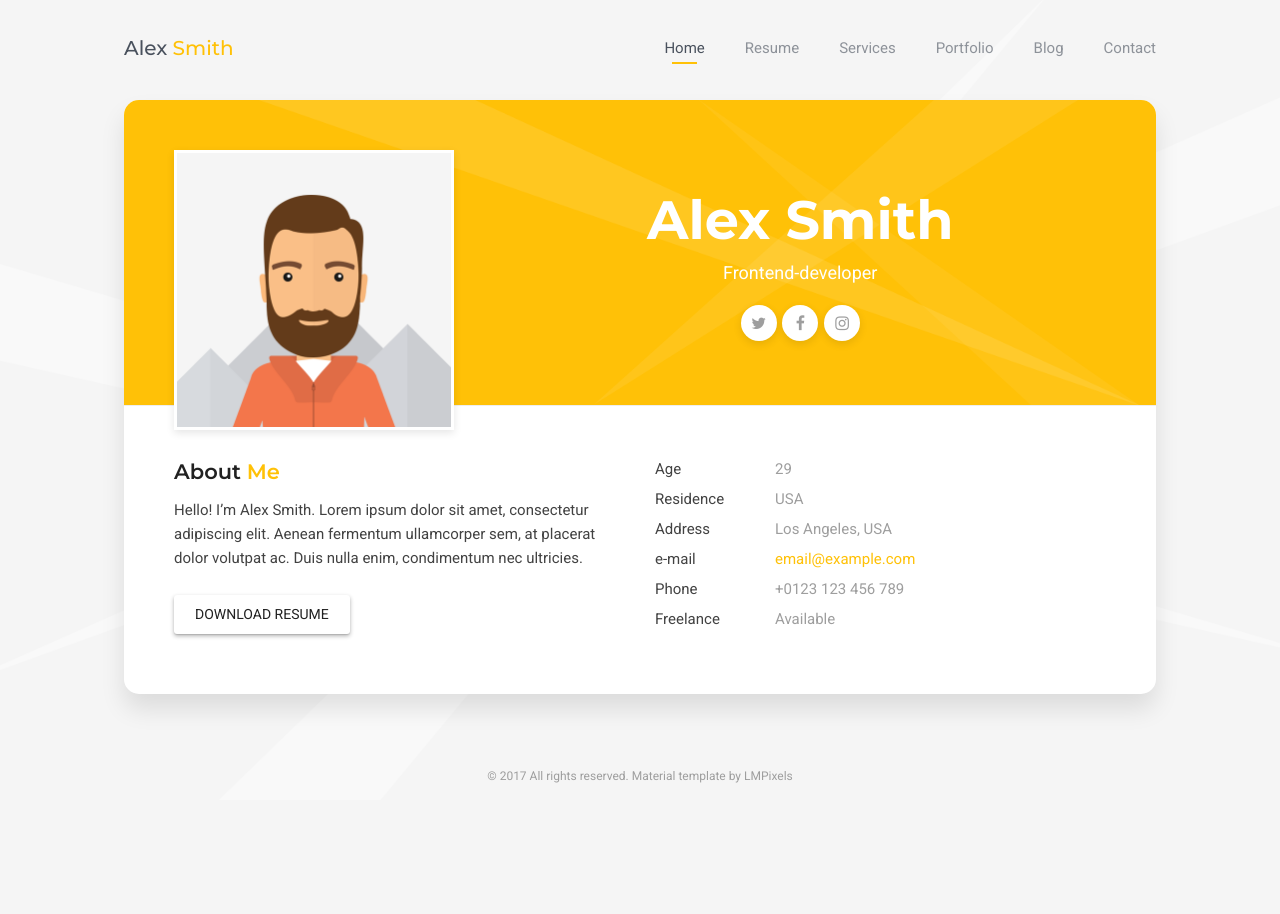
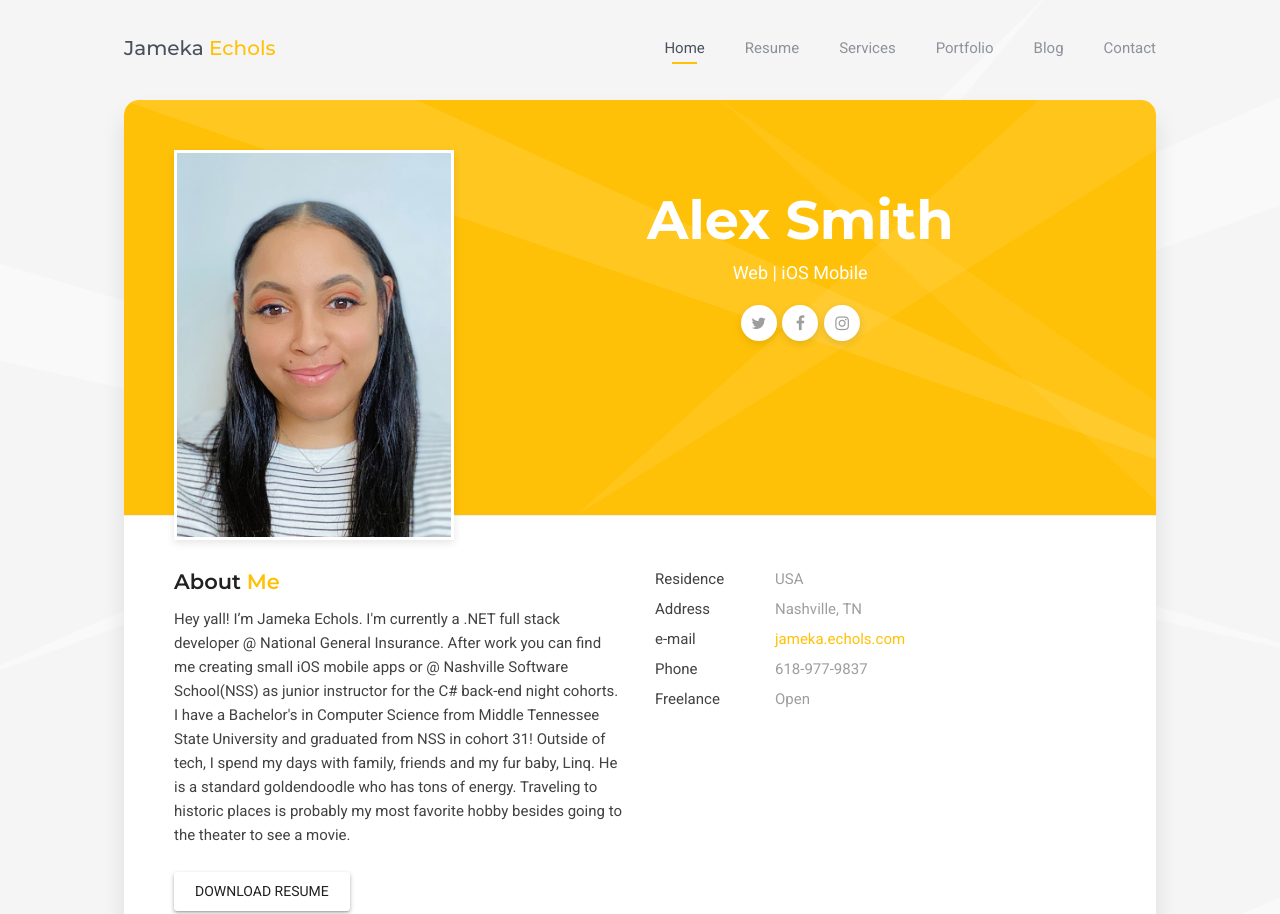
Before and after one commit to jameka23/2021-personal, a plain HTML site: page index.html in a window 1280 px wide. Shown: the top 914 px of the page. Before the commit the page ends 800 px from the top, so only its background shows below. Drawn offline with Linux system fonts and the light colour scheme; some packages are replaced by stand-ins of ours.

Commit message:
added my photo

```diff
--- a/index.html
+++ b/index.html
@@ -3,9 +3,9 @@
   <head>
     <meta charset="UTF-8" />
     <meta http-equiv="X-UA-Compatible" content="IE=edge">
-    <title>PRO Card - Material Resume / CV / vCard Template</title>
+    <title>Jameka Echols</title>
     <meta name="viewport" content="width=device-width, initial-scale=1, maximum-scale=1" />
-    <meta name="description" content="PRO Card - Material Resume / CV / vCard Template" />
+    <meta name="description" content="Jameka Echols" />
     <meta name="keywords" content="vcard, resposnive, retina, resume, jquery, css3, bootstrap, Material CV, portfolio" />
     <meta name="author" content="lmtheme" />
     <link rel="shortcut icon" href="favicon.ico">
@@ -39,7 +39,7 @@
       <header id="site_header" class="header mobile-menu-hide">
         <div class="header-content">
           <div class="site-title-block mobile-hidden">
-            <div class="site-title">Alex <span>Smith</span></div>
+            <div class="site-title">Jameka <span>Echols</span></div>
           </div>
 
           <!-- Navigation -->
@@ -75,7 +75,7 @@
       <!-- Mobile Header -->
       <div class="mobile-header mobile-visible">
         <div class="mobile-logo-container">
-          <div class="mobile-site-title">Alex Smith</div>
+          <div class="mobile-site-title">Jameka Echols</div>
         </div>
 
         <a class="menu-toggle mobile-visible">
@@ -98,7 +98,7 @@
                   <div class="row">
                     <div class="col-sm-4 col-md-4 col-lg-4">
                       <div class="photo">
-                        <img src="images/photo.png" alt="">
+                        <img src="images/me.jpg" alt="my image">
                       </div>
                     </div>
 
@@ -107,10 +107,10 @@
                         <h1>Alex Smith</h1>
                         <div class="owl-carousel text-rotation">
                           <div class="item">
-                            <div class="sp-subtitle">Web Designer</div>
+                            <div class="sp-subtitle">Software Engineer</div>
                           </div>
                           <div class="item">
-                            <div class="sp-subtitle">Frontend-developer</div>
+                            <div class="sp-subtitle">Web | iOS Mobile</div>
                           </div>
                         </div>
                       </div>
@@ -132,7 +132,7 @@
                         <div class="block-title">
                           <h3>About <span>Me</span></h3>
                         </div>
-                        <p>Hello! I’m Alex Smith. Lorem ipsum dolor sit amet, consectetur adipiscing elit. Aenean fermentum ullamcorper sem, at placerat dolor volutpat ac. Duis nulla enim, condimentum nec ultricies.</p>
+                        <p>Hey yall! I’m Jameka Echols. I'm currently a .NET full stack developer @ National General Insurance. After work you can find me creating small iOS mobile apps or @ Nashville Software School(NSS) as junior instructor for the C# back-end night cohorts. I have a Bachelor's in Computer Science from Middle Tennessee State University and graduated from NSS in cohort 31! Outside of tech, I spend my days with family, friends and my fur baby, Linq. He is a standard goldendoodle who has tons of energy. Traveling to historic places is probably my most favorite hobby besides going to the theater to see a movie.</p>
                       </div>
                       <div class="download-resume">
                         <a href="" class="btn btn-secondary">Download Resume</a>
@@ -141,12 +141,11 @@
 
                     <div class="col-sm-6 col-md-6 col-lg-6">
                       <ul class="info-list">
-                        <li><span class="title">Age</span><span class="value">29</span></li>
                         <li><span class="title">Residence</span><span class="value">USA</span></li>
-                        <li><span class="title">Address</span><span class="value">Los Angeles, USA</span></li>
-                        <li><span class="title">e-mail</span><span class="value"><a href="mailto:email@example.com">email@example.com</a></span></li>
-                        <li><span class="title">Phone</span><span class="value">+0123 123 456 789</span></li>
-                        <li><span class="title">Freelance</span><span class="value available">Available</span></li>
+                        <li><span class="title">Address</span><span class="value">Nashville, TN</span></li>
+                        <li><span class="title">e-mail</span><span class="value"><a href="mailto:jameka.echols@gmail.com">jameka.echols.com</a></span></li>
+                        <li><span class="title">Phone</span><span class="value">618-977-9837</span></li>
+                        <li><span class="title">Freelance</span><span class="value available">Open</span></li>
                       </ul>
                     </div>
 
```
Also changed, not shown: images/me.jpg (renamed from images/head_shot (1).jpg).
